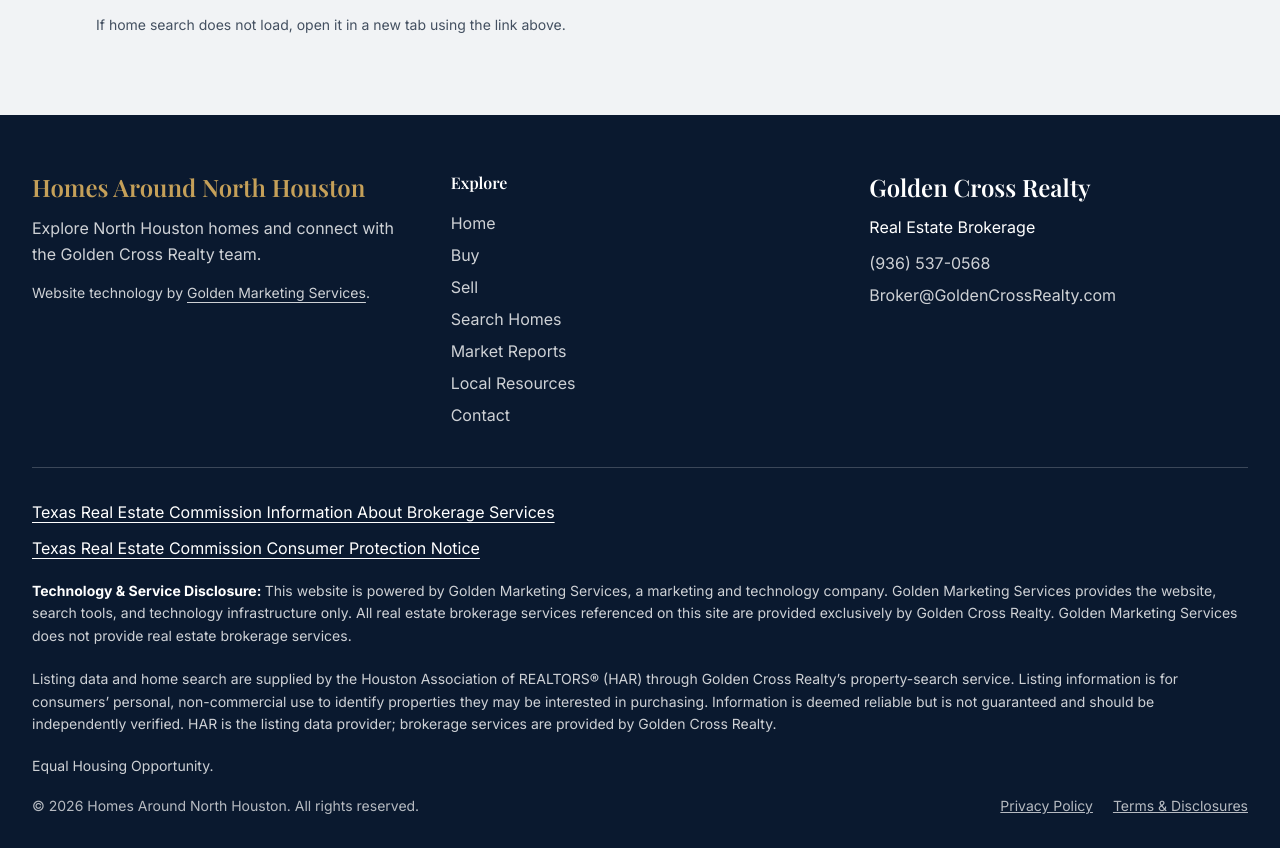
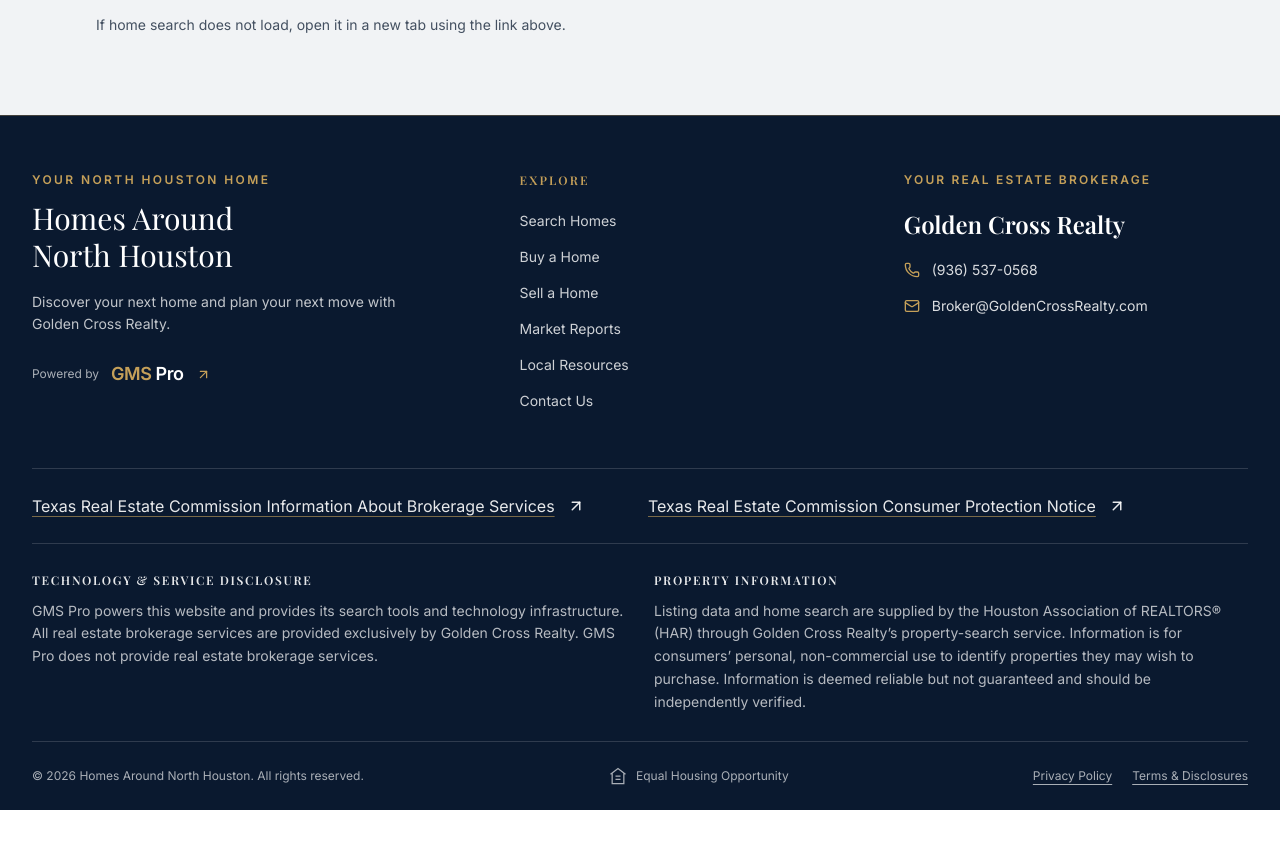
Before and after one commit to sentinelstechnologygroup-stack/homes-around-north-houston-v1, a React (Vite) app: page /homes in a window 1280 px wide. Shown: the part 1328-2176 px from the top of the page. After the commit the page ends 2138 px from the top, so only its background shows below. Built offline with nearby package versions, Linux system fonts and the light colour scheme.

Commit message:
Redesign footer and use GMS Pro technology branding

```diff
--- a/index.html
+++ b/index.html
@@ -5,10 +5,10 @@
     <link rel="icon" type="image/svg+xml" href="/favicon.svg" />
     <meta name="viewport" content="width=device-width, initial-scale=1.0" />
     <title>Homes Around North Houston | Golden Cross Realty</title>
-    <meta name="description" content="Search North Houston homes with Golden Cross Realty. Explore local market reports and local homeowner resources. Website technology by Golden Marketing Services." />
+    <meta name="description" content="Search North Houston homes with Golden Cross Realty. Explore local market reports and local homeowner resources. Website technology by GMS Pro." />
     <meta name="keywords" content="Homes Around North Houston, North Houston Real Estate, Homes for Sale North Houston, North Houston Realtors, Magnolia Homes for Sale, Tomball Homes for Sale, Conroe Homes for Sale, The Woodlands Homes for Sale, North Houston Home Values, North Houston Real Estate Market" />
     <meta property="og:title" content="Homes Around North Houston | Golden Cross Realty" />
-    <meta property="og:description" content="Search North Houston homes with Golden Cross Realty. Website technology by Golden Marketing Services." />
+    <meta property="og:description" content="Search North Houston homes with Golden Cross Realty. Website technology by GMS Pro." />
     <meta property="og:type" content="website" />
     <meta property="og:url" content="https://HomesAroundNorthHouston.com" />
     <link rel="canonical" href="https://HomesAroundNorthHouston.com" />
--- a/src/components/landing/Footer.jsx
+++ b/src/components/landing/Footer.jsx
@@ -1,20 +1,74 @@
-import React from 'react';
-import { Link } from 'react-router-dom';
-import { BROKERAGE, TECHNOLOGY_DISCLOSURE } from '@/lib/siteConfig';
-const links=[['Home','/'],['Buy','/#buyers'],['Sell','/#sellers'],['Search Homes','/homes'],['Market Reports','/market-reports'],['Local Resources','/#services'],['Contact','/#contact']];
-export default function Footer(){
- return <footer className="bg-[#0A192F] text-white pt-14 pb-8"><div className="max-w-7xl mx-auto px-4 sm:px-6 lg:px-8">
-  <div className="grid md:grid-cols-3 gap-10 mb-10">
-   <div><h2 className="font-display text-2xl text-[#C5A059] font-semibold">Homes Around North Houston</h2><p className="mt-3 text-white/80 leading-relaxed">Explore North Houston homes and connect with the Golden Cross Realty team.</p><p className="mt-4 text-white/80 text-sm">Website technology by <a href="https://www.goldenmarketingservices.com/" className="underline underline-offset-4">Golden Marketing Services</a>.</p></div>
-   <nav aria-label="Footer navigation"><h2 className="font-semibold mb-4">Explore</h2><ul className="space-y-2">{links.map(([label,to])=><li key={to}><Link to={to} className="text-white/80 hover:text-[#C5A059]">{label}</Link></li>)}</ul></nav>
-   <div><h2 className="font-display text-2xl font-semibold">{BROKERAGE.name}</h2><p className="mt-3">Real Estate Brokerage</p><a href={BROKERAGE.phoneHref} className="block mt-3 text-white/80">{BROKERAGE.phone}</a><a href={`mailto:${BROKERAGE.email}`} className="block mt-2 text-white/80 break-words">{BROKERAGE.email}</a></div>
-  </div>
-  <div className="border-t border-white/20 pt-8 space-y-5">
-   <div className="flex flex-col gap-3 text-base"><a href={BROKERAGE.iabs} target="_blank" rel="noopener noreferrer" className="underline underline-offset-4">Texas Real Estate Commission Information About Brokerage Services</a><a href={BROKERAGE.consumerNotice} target="_blank" rel="noopener noreferrer" className="underline underline-offset-4">Texas Real Estate Commission Consumer Protection Notice</a></div>
-   <p className="text-sm text-white/80 leading-relaxed"><strong className="text-white">Technology &amp; Service Disclosure: </strong>{TECHNOLOGY_DISCLOSURE}</p>
-   <p className="text-sm text-white/80 leading-relaxed">Listing data and home search are supplied by the Houston Association of REALTORS® (HAR) through Golden Cross Realty’s property-search service. Listing information is for consumers’ personal, non-commercial use to identify properties they may be interested in purchasing. Information is deemed reliable but is not guaranteed and should be independently verified. HAR is the listing data provider; brokerage services are provided by Golden Cross Realty.</p>
-   <p className="text-sm text-white/80">Equal Housing Opportunity.</p>
-   <div className="flex flex-col sm:flex-row gap-4 sm:justify-between text-sm text-white/70"><p>© {new Date().getFullYear()} Homes Around North Houston. All rights reserved.</p><div className="flex gap-5"><Link to="/privacy" className="underline">Privacy Policy</Link><Link to="/terms" className="underline">Terms &amp; Disclosures</Link></div></div>
-  </div>
- </div></footer>;
+import React from "react";
+import { Link } from "react-router-dom";
+import { ArrowUpRight, Mail, Phone } from "lucide-react";
+import { BROKERAGE, TECHNOLOGY_DISCLOSURE } from "@/lib/siteConfig";
+
+const links = [
+  ["Search Homes", "/homes"],
+  ["Buy a Home", "/#buyers"],
+  ["Sell a Home", "/#sellers"],
+  ["Market Reports", "/market-reports"],
+  ["Local Resources", "/#services"],
+  ["Contact Us", "/#contact"],
+];
+
+export default function Footer() {
+  return (
+    <footer className="bg-[#0A192F] text-white border-t border-[#C5A059]/30">
+      <div className="max-w-7xl mx-auto px-5 sm:px-6 lg:px-8">
+        <div className="grid gap-10 md:grid-cols-2 lg:grid-cols-[1.3fr_1fr_1fr] py-12 lg:py-14">
+          <div>
+            <p className="text-[#C5A059] text-xs font-semibold uppercase tracking-[0.2em] mb-3">Your North Houston Home</p>
+            <h2 className="font-display text-3xl leading-tight max-w-sm">Homes Around<br />North Houston</h2>
+            <p className="mt-4 max-w-sm text-sm text-white/75 leading-relaxed">Discover your next home and plan your next move with Golden Cross Realty.</p>
+            <a href="https://www.goldenmarketingservices.com/" className="inline-flex items-center gap-3 mt-6 group">
+              <span className="text-xs text-white/65">Powered by</span>
+              <span className="text-[#C5A059] text-lg font-semibold tracking-tight">GMS <span className="text-white">Pro</span></span>
+              <ArrowUpRight size={15} className="text-[#C5A059] group-hover:text-white" />
+            </a>
+          </div>
+          <nav aria-label="Footer navigation">
+            <h2 className="text-xs text-[#C5A059] font-semibold uppercase tracking-[0.18em] mb-5">Explore</h2>
+            <ul className="grid grid-cols-2 md:grid-cols-1 gap-x-6 gap-y-3">
+              {links.map(([label, to]) => <li key={to}><Link to={to} className="text-sm text-white/80 hover:text-[#C5A059] transition-colors">{label}</Link></li>)}
+            </ul>
+          </nav>
+          <div>
+            <p className="text-xs text-[#C5A059] font-semibold uppercase tracking-[0.18em] mb-5">Your Real Estate Brokerage</p>
+            <h2 className="font-display text-2xl font-semibold">{BROKERAGE.name}</h2>
+            <div className="mt-5 space-y-4 text-sm">
+              <a href={BROKERAGE.phoneHref} className="flex items-center gap-3 text-white/85 hover:text-[#C5A059]"><Phone size={16} className="text-[#C5A059] shrink-0" />{BROKERAGE.phone}</a>
+              <a href={`mailto:${BROKERAGE.email}`} className="flex items-start gap-3 text-white/85 hover:text-[#C5A059]"><Mail size={16} className="text-[#C5A059] shrink-0 mt-0.5" /><span className="break-all">{BROKERAGE.email}</span></a>
+            </div>
+          </div>
+        </div>
+
+        <div className="border-y border-white/15 py-6 grid gap-4 lg:grid-cols-2">
+          <a href={BROKERAGE.iabs} target="_blank" rel="noopener noreferrer" className="flex items-start gap-3 text-base text-white/90 hover:text-[#C5A059] underline decoration-[#C5A059]/60 underline-offset-4 leading-relaxed">
+            <span>Texas Real Estate Commission Information About Brokerage Services</span><ArrowUpRight size={18} className="shrink-0 mt-1" />
+          </a>
+          <a href={BROKERAGE.consumerNotice} target="_blank" rel="noopener noreferrer" className="flex items-start gap-3 text-base text-white/90 hover:text-[#C5A059] underline decoration-[#C5A059]/60 underline-offset-4 leading-relaxed">
+            <span>Texas Real Estate Commission Consumer Protection Notice</span><ArrowUpRight size={18} className="shrink-0 mt-1" />
+          </a>
+        </div>
+
+        <div className="grid gap-7 lg:grid-cols-2 py-7">
+          <section aria-labelledby="footer-technology">
+            <h2 id="footer-technology" className="text-xs font-semibold uppercase tracking-[0.14em] text-white/90 mb-3">Technology &amp; Service Disclosure</h2>
+            <p className="text-sm text-white/70 leading-relaxed">{TECHNOLOGY_DISCLOSURE}</p>
+          </section>
+          <section aria-labelledby="footer-data">
+            <h2 id="footer-data" className="text-xs font-semibold uppercase tracking-[0.14em] text-white/90 mb-3">Property Information</h2>
+            <p className="text-sm text-white/70 leading-relaxed">Listing data and home search are supplied by the Houston Association of REALTORS® (HAR) through Golden Cross Realty’s property-search service. Information is for consumers’ personal, non-commercial use to identify properties they may wish to purchase. Information is deemed reliable but not guaranteed and should be independently verified.</p>
+          </section>
+        </div>
+
+        <div className="border-t border-white/15 py-6 flex flex-col gap-4 text-xs text-white/65 lg:flex-row lg:items-center lg:justify-between">
+          <p>© {new Date().getFullYear()} Homes Around North Houston. All rights reserved.</p>
+          <p className="flex items-center gap-2"><svg aria-hidden="true" viewBox="0 0 24 24" fill="none" stroke="currentColor" strokeWidth="1.5" className="w-5 h-5"><path d="m3 10 9-7 9 7M5 9v12h14V9M9 12h6M9 16h6" /></svg>Equal Housing Opportunity</p>
+          <div className="flex gap-5"><Link to="/privacy" className="hover:text-white underline underline-offset-4">Privacy Policy</Link><Link to="/terms" className="hover:text-white underline underline-offset-4">Terms &amp; Disclosures</Link></div>
+        </div>
+      </div>
+    </footer>
+  );
 }
--- a/src/components/landing/LeadFormSection.jsx
+++ b/src/components/landing/LeadFormSection.jsx
@@ -184,7 +184,7 @@
                 <Send className="w-4 h-4" />
                 Prepare Email to Golden Cross Realty
               </button>
-              <p className="text-sm text-[#0A192F]/75 leading-relaxed">This form opens your email application with a draft to Golden Cross Realty. Review and send the email to submit your inquiry. Golden Marketing Services supplies the website technology.</p>
+              <p className="text-sm text-[#0A192F]/75 leading-relaxed">This form opens your email application with a draft to Golden Cross Realty. Review and send the email to submit your inquiry. GMS Pro supplies the website technology.</p>
             </form>
           </motion.div>
         </div>
--- a/src/components/landing/LocalServicesSection.jsx
+++ b/src/components/landing/LocalServicesSection.jsx
@@ -42,7 +42,7 @@
           className="text-center mb-6"
         >
           <p className="text-[#C5A059] font-body text-sm font-semibold tracking-[0.2em] uppercase mb-3">
-            Golden Marketing Services
+            GMS Pro
           </p>
           <h2 className="font-display text-3xl md:text-4xl lg:text-5xl font-semibold text-[#0A192F] mb-4">
             Local Homeowner Resources
--- a/src/components/landing/SellersSection.jsx
+++ b/src/components/landing/SellersSection.jsx
@@ -61,7 +61,7 @@
 
             <div className="bg-[#C5A059]/10 border border-[#C5A059]/20 rounded-lg p-5 mb-8">
               <p className="font-body text-white/90 text-sm leading-relaxed">
-                <span className="text-[#C5A059] font-semibold">Golden Marketing Services</span> powers this website. Golden Cross Realty provides the brokerage guidance for preparing, pricing, and listing your home.
+                <span className="text-[#C5A059] font-semibold">GMS Pro</span> powers this website. Golden Cross Realty provides the brokerage guidance for preparing, pricing, and listing your home.
               </p>
             </div>
 
--- a/src/components/landing/TrustSection.jsx
+++ b/src/components/landing/TrustSection.jsx
@@ -22,7 +22,7 @@
   {
     icon: Users,
     title: "Local Resources",
-    desc: "Explore home-service categories on this Golden Marketing Services-powered website.",
+    desc: "Explore home-service categories on this GMS Pro-powered website.",
   },
 ];
 
--- a/src/components/landing/WhyChooseUsSection.jsx
+++ b/src/components/landing/WhyChooseUsSection.jsx
@@ -12,7 +12,7 @@
   {
     icon: Handshake,
     title: "Connected Resources",
-    desc: "Golden Marketing Services brings home search and local resources together; Golden Cross Realty provides the brokerage services.",
+    desc: "GMS Pro brings home search and local resources together; Golden Cross Realty provides the brokerage services.",
   },
   {
     icon: LayoutGrid,
--- a/src/lib/siteConfig.js
+++ b/src/lib/siteConfig.js
@@ -5,7 +5,7 @@
   iabs: "https://goldencrossrealty.net/documents/golden-cross-realty-iabs.pdf",
   consumerNotice: "https://goldencrossrealty.net/documents/trec-consumer-protection-notice.pdf",
 };
-export const TECHNOLOGY_DISCLOSURE = "This website is powered by Golden Marketing Services, a marketing and technology company. Golden Marketing Services provides the website, search tools, and technology infrastructure only. All real estate brokerage services referenced on this site are provided exclusively by Golden Cross Realty. Golden Marketing Services does not provide real estate brokerage services.";
+export const TECHNOLOGY_DISCLOSURE = "GMS Pro powers this website and provides its search tools and technology infrastructure. All real estate brokerage services are provided exclusively by Golden Cross Realty. GMS Pro does not provide real estate brokerage services.";
 export const HAR_SEARCH = "https://www.har.com/idx/mls/search?sitetype=aws&cid=605032&allmls=y&for_sale=1&mlsorgid=1";
 export const HAR_MARKET_REPORTS = "https://www.har.com/content/department/newsroom?pid=640";
 export function buildHarSearchUrl({ city = "", zip = "", neighborhood = "", minPrice = "", maxPrice = "" } = {}) {
--- a/src/pages/Legal.jsx
+++ b/src/pages/Legal.jsx
@@ -5,7 +5,7 @@
  const privacy=type==='privacy';
  const sections=privacy?[
  ['Information you choose to send','The inquiry form prepares an email containing the name, email address, optional phone number, interest, and message you enter. Your email application opens a draft addressed to Golden Cross Realty. You must send that email yourself; opening the draft does not confirm delivery.'],
- ['How inquiries are used','Information you send is used to respond to your inquiry and discuss the real estate assistance you requested. Golden Cross Realty provides brokerage services; Golden Marketing Services provides this website’s technology.'],
+ ['How inquiries are used','Information you send is used to respond to your inquiry and discuss the real estate assistance you requested. Golden Cross Realty provides brokerage services; GMS Pro provides this website’s technology.'],
  ['Third-party services','HAR supplies the embedded property search. Interacting with HAR’s tools is subject to HAR’s privacy practices and terms. Website hosting, embedded content, and externally loaded fonts may process technical information such as IP addresses and browser details under their providers’ policies.'],
  ['Privacy questions','Contact Golden Cross Realty using the email below to ask about information you have sent or request a correction. Do not include financial account details or other sensitive documents in this inquiry form.']
  ]:[
```
